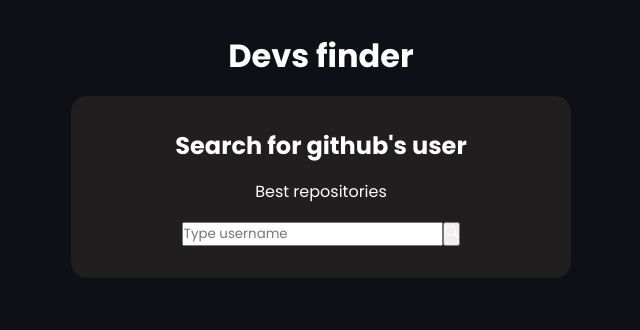
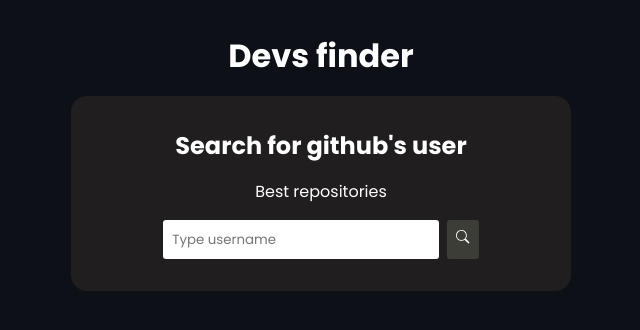
Before and after one commit to Paulinho19/devs-finder, a React (Vite) app: page / in a window 1280 px wide. Shown: the top 330 px of the page, without its empty margins (319-959 px from the left). Built offline with nearby package versions, Linux system fonts and the light colour scheme.

Commit message:
finalizacao da parte logica da aplicacao

```diff
--- a/src/components/Search.module.css
+++ b/src/components/Search.module.css
@@ -9,3 +9,22 @@
   gap: 1rem;
   margin-bottom: 1.5rem;
 }
+
+.search_container {
+  display: flex;
+  gap: .5rem;
+}
+
+.search_container input,
+.search_container button {
+  padding: .6rem;
+  border-radius: 3px;
+  border: none;
+  color: #ac0808;
+}
+
+.search_container button {
+  cursor: pointer;
+  background: #3d3d38;
+  text-align: center;
+}
--- a/src/components/Search.tsx
+++ b/src/components/Search.tsx
@@ -2,7 +2,7 @@
   loadUser: (userName: string) => Promise<void>
 }
 
-import { useState } from 'react'
+import { useState, KeyboardEvent } from 'react'
 import {BsSearch} from 'react-icons/bs'
 import classes from './Search.module.css'
 
@@ -10,12 +10,18 @@
 
   const [userName, setUserName] = useState("")
 
+  const handleKeyDown = (e: KeyboardEvent) => {
+    if(e.key === 'Enter') {
+      loadUser(userName)
+    }
+  }
+
   return (
     <div className={classes.search}>
       <h2>Search for github's user</h2>
       <p>Best repositories</p>
-      <div>
-        <input type="text" placeholder='Type username' onChange={(e) => setUserName(e.target.value)}/>
+      <div className={classes.search_container}>
+        <input type="text" placeholder='Type username' onChange={(e) => setUserName(e.target.value)} onKeyDown={handleKeyDown}/>
         <button onClick={() => loadUser(userName)}>
           <BsSearch />
         </button>
--- /dev/null
+++ b/src/components/User.tsx
@@ -0,0 +1,31 @@
+import { UserProps } from "../types/user"
+import { MdLocationPin } from 'react-icons/md'
+import { Link } from "react-router-dom"
+
+const User = ({login, avatar_url, followers, following, location} : UserProps) => {
+  return (
+    <div>
+      <img src={avatar_url} alt={login} />
+      <h2>{login}</h2>
+     {location && (
+       <p>
+       <MdLocationPin />
+       <span>{location}</span>
+      </p>
+     )}
+      <div>
+        <div>
+          <p>Followers:</p>
+          <p>{followers}</p>
+        </div>
+        <div>
+          <p>Following:</p>
+          <p>{following}</p>
+        </div>
+        <Link to={`/repos/${login}`}>Best Projects</Link>
+      </div>
+    </div>
+  )
+}
+
+export default User
--- a/src/routes/Home.tsx
+++ b/src/routes/Home.tsx
@@ -3,6 +3,8 @@
 import { UserProps } from "../types/user"
 
 import { useState } from "react"
+
+import  User  from "../components/User"
 
 const Home = () => {
 
@@ -28,7 +30,7 @@
   return (
     <div>
       <Search loadUser={loadUser}/>
-      {user && <p>{user.login}</p>}
+      {user && <User {...user}/>}
     </div>
   )
 }
```
